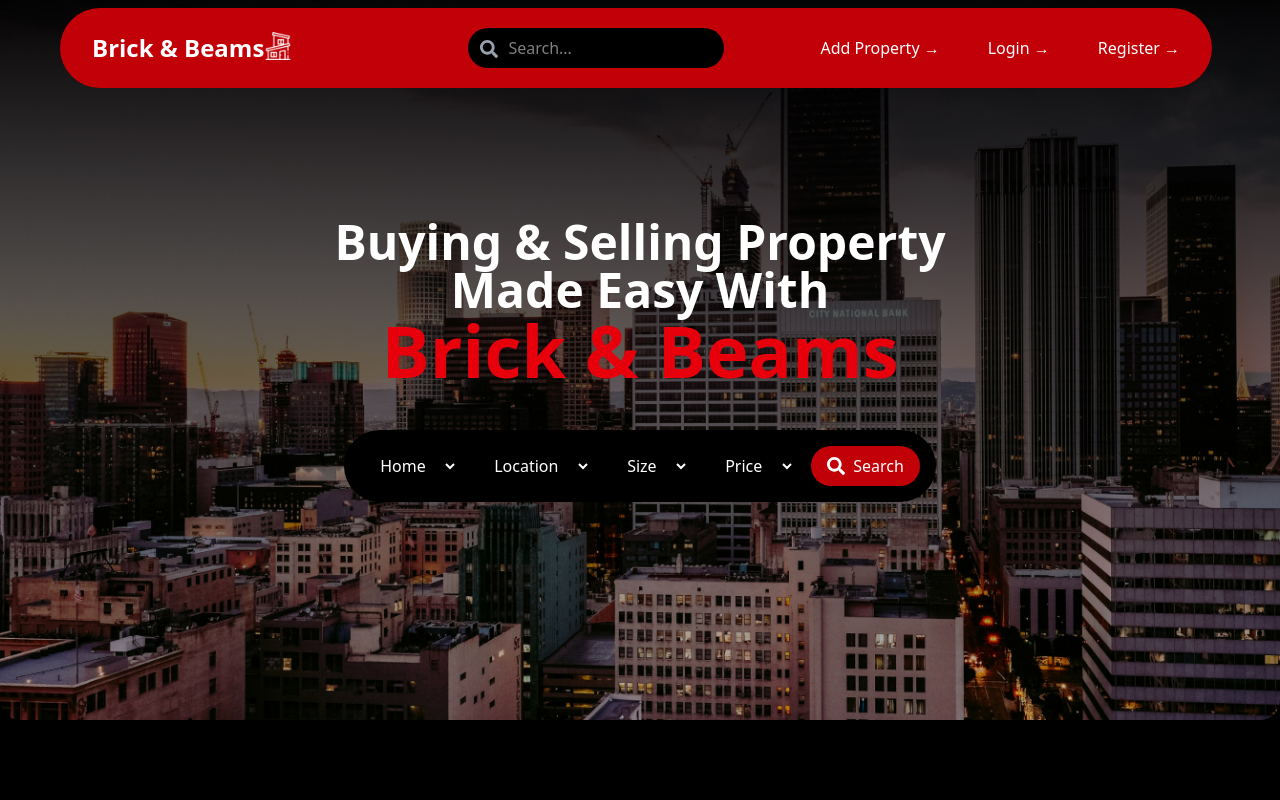
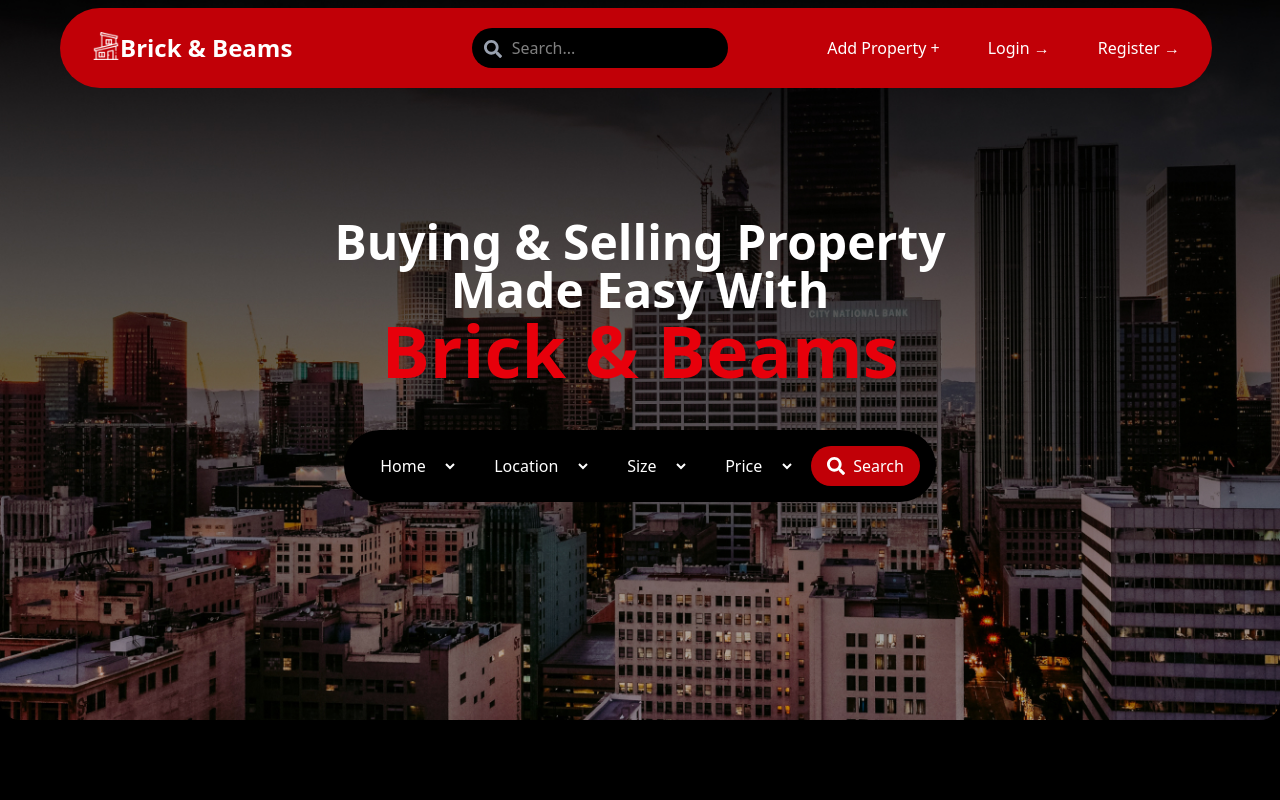
Before and after one commit to thearshadkhan/Real-Estate, a React (Vite) app in the folder front-end/: page / in a window 1280 px wide. Shown: the top 800 px of the page. Built offline with nearby package versions, Linux system fonts and the light colour scheme.

Commit message:
Simple navbar ui updation

```diff
--- a/front-end/src/components/NavBar.jsx
+++ b/front-end/src/components/NavBar.jsx
@@ -9,7 +9,7 @@ const NavBar = () => {
   return (
 
     <nav className='fixed top-0 w-9/10 bg-red-700 p-4 text-white flex flex-row justify-between ml-15 mt-2 z-10 rounded-full'>
-      <Link to='/'><h1 className="flex text-2xl font-bold px-4 py-2 rounded-full">Brick & Beams<img src={logo} alt="Logo" className="w-7 h-7" />
+      <Link to='/'><h1 className="flex text-2xl font-bold px-4 py-2 rounded-full"><img src={logo} alt="Logo" className="w-7 h-7" />Brick & Beams
       </h1></Link>
 
       {/* Search Bar */}
@@ -25,7 +25,7 @@ const NavBar = () => {
 
       {/* Right Section */}
       <div className="flex gap-4 items-center">
-        <Link to="/properties" className="px-4 py-2  rounded-full cursor-pointer hover:bg-red-900 transition">Add Property →</Link>
+        <Link to="/properties" className="px-4 py-2  rounded-full cursor-pointer hover:bg-red-900 transition">Add Property +</Link>
         <Link to="/Login" className="px-4 py-2  rounded-full cursor-pointer hover:bg-red-900 transition">Login →</Link>
         <Link to="/Register" className="px-4 py-2  rounded-full cursor-pointer hover:bg-red-900 transition">Register →</Link>
       </div>
```
